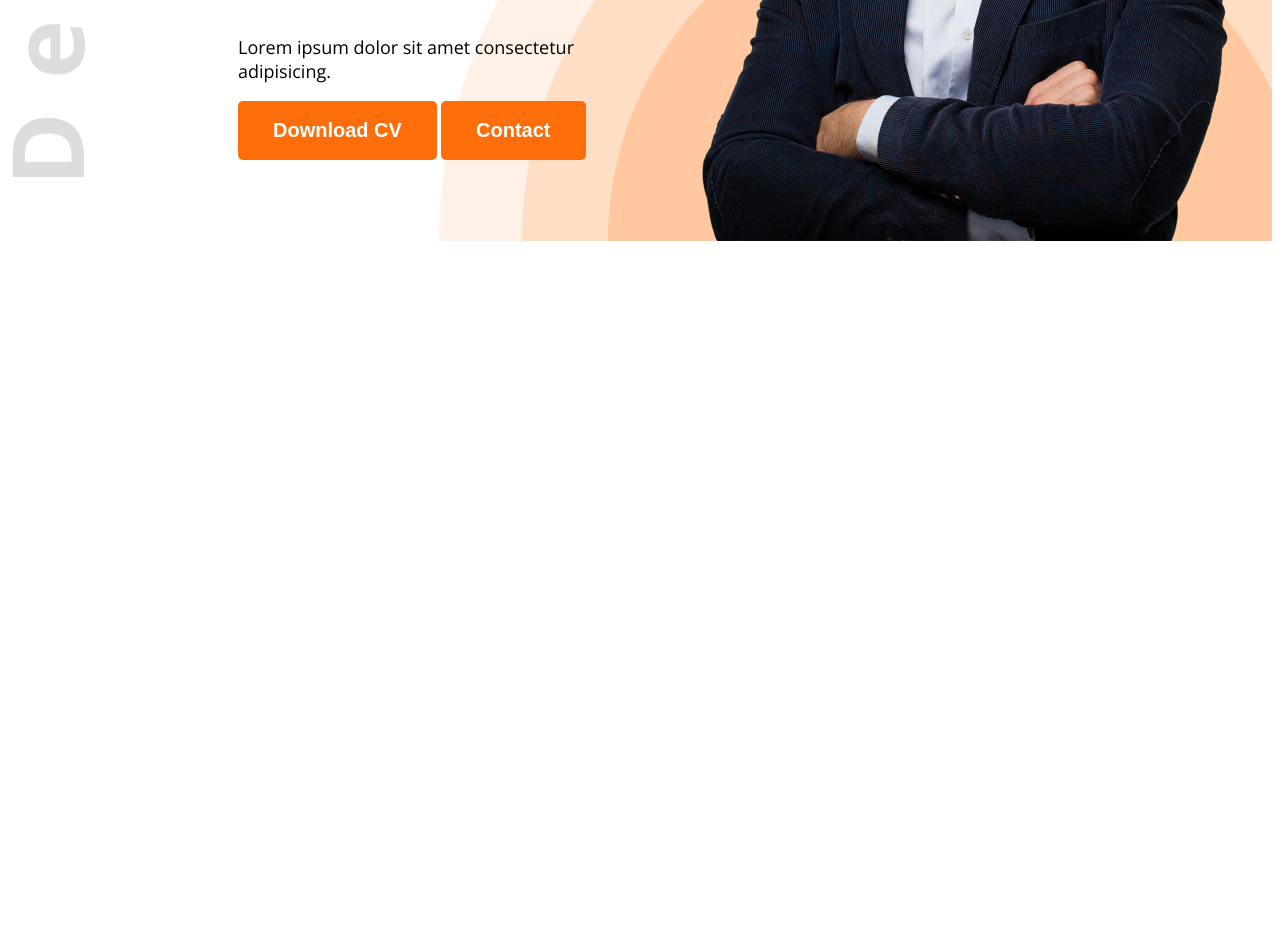
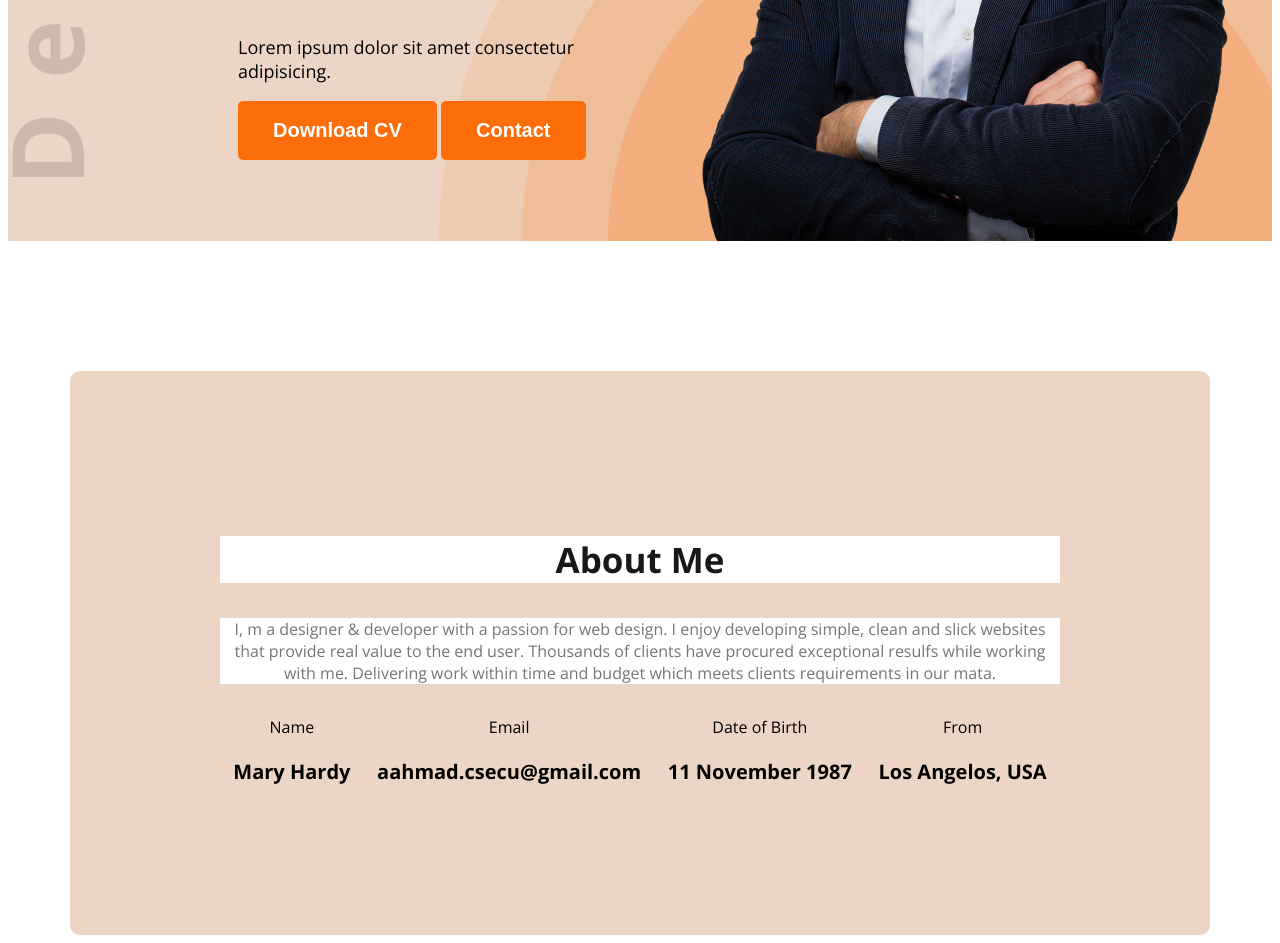
Before and after one commit to aahmaadcsecu21/web-dev-portfolio, a plain HTML site: page index.html in a window 1280 px wide. Shown: the part 594-1537 px from the top of the page. Before the commit the page ends 843 px from the top, so only its background shows below. Drawn offline with nearby package versions, Linux system fonts and the light colour scheme.

Commit message:
Added the about section

```diff
--- a/Styles/portfolio.css
+++ b/Styles/portfolio.css
@@ -13,6 +13,22 @@
 }
 .dark-2{
     color: #474747;
+}
+
+.section-title{
+    font-weight: bold;
+    font-size: 35px;
+    columns: #181818;
+    color: #181818;
+    background-color: #FFFFFF;
+}
+.section-description{
+    font-weight: 18px;
+    color: #757575;
+    background-color: #FFFFFF;
+}
+.secondary-bg{
+    background-color: #ECD5C5;
 }
 
 .btn-primary{
@@ -36,6 +52,7 @@ nav .title{
     font-weight: 700;
     font-size: 45px;
     margin-left: 30px;
+    color: #181818;
 }
 
 nav ul{
@@ -63,6 +80,7 @@ nav li a{
 .banner-title{
     font-size: 85px;
     font-weight: bold;
+    color: #181818;
 }
 .banner-description{
     font-size: 18px;
@@ -86,3 +104,28 @@ nav li a{
     background-repeat: no-repeat;
     background-position: top left,bottom right;
 }
+
+/* About style */
+.about{
+    border-radius: 10px;
+    padding: 130px 150px;
+    text-align: center;
+    margin-top: 130px;
+    /* background-color: #FFFFFF; */
+}
+
+/* main style */
+main{
+    max-width: 1140px;
+    margin: 0 auto;
+}
+
+.item-description{
+    font-weight: bold;
+    font-size: 20px;
+}
+
+.about-items{
+    display: flex;
+    justify-content: space-around;
+}
--- a/index.html
+++ b/index.html
@@ -11,7 +11,7 @@
     <link rel="stylesheet" href="Styles/portfolio.css" />
   </head>
   <body class="open-sans-normal">
-    <header class="header">
+    <header class="header secondary-bg">
       <nav>
         <h3 class="title">Ma<span class="text-primary">r</span>y</h3>
         <ul>
@@ -35,7 +35,30 @@
         <img class="banner-profile-pic" src="images/hardy.png" alt="">
       </div>
     </header>
-    <main></main>
+    <main>
+      <section class="about secondary-bg">
+        <h3 class="section-title">About Me</h3>
+        <p class="section-description">I, m a designer & developer with a passion for web design. I enjoy developing simple, clean and slick websites that provide real value to the end user. Thousands of clients have procured exceptional resulfs while working with me. Delivering work within time and budget which meets clients requirements in our mata.</p>
+        <div class="about-items">
+          <div class="about-item">
+            <p class="item-title">Name</p>
+            <p class="item-description">Mary Hardy</p>
+          </div>
+          <div class="about-item">
+            <p class="item-title">Email</p>
+            <p class="item-description">aahmad.csecu@gmail.com</p>
+          </div>
+          <div class="about-item">
+            <p class="item-title">Date of Birth</p>
+            <p class="item-description">11 November 1987</p>
+          </div>
+          <div class="about-item">
+            <p class="item-title">From</p>
+            <p class="item-description">Los Angelos, USA</p>
+          </div>
+        </div>
+      </section>
+    </main>
     <footer></footer>
   </body>
 </html>
```
